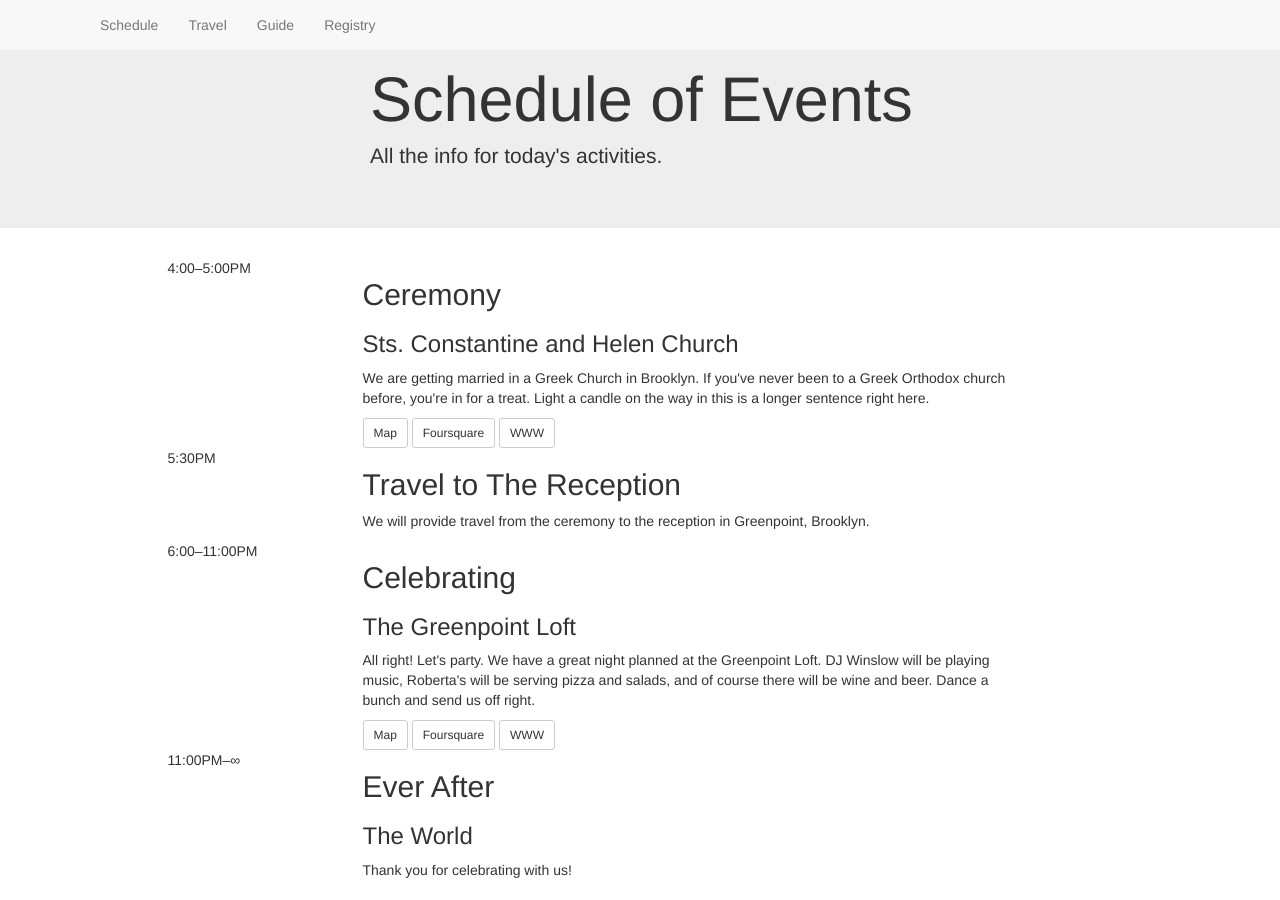
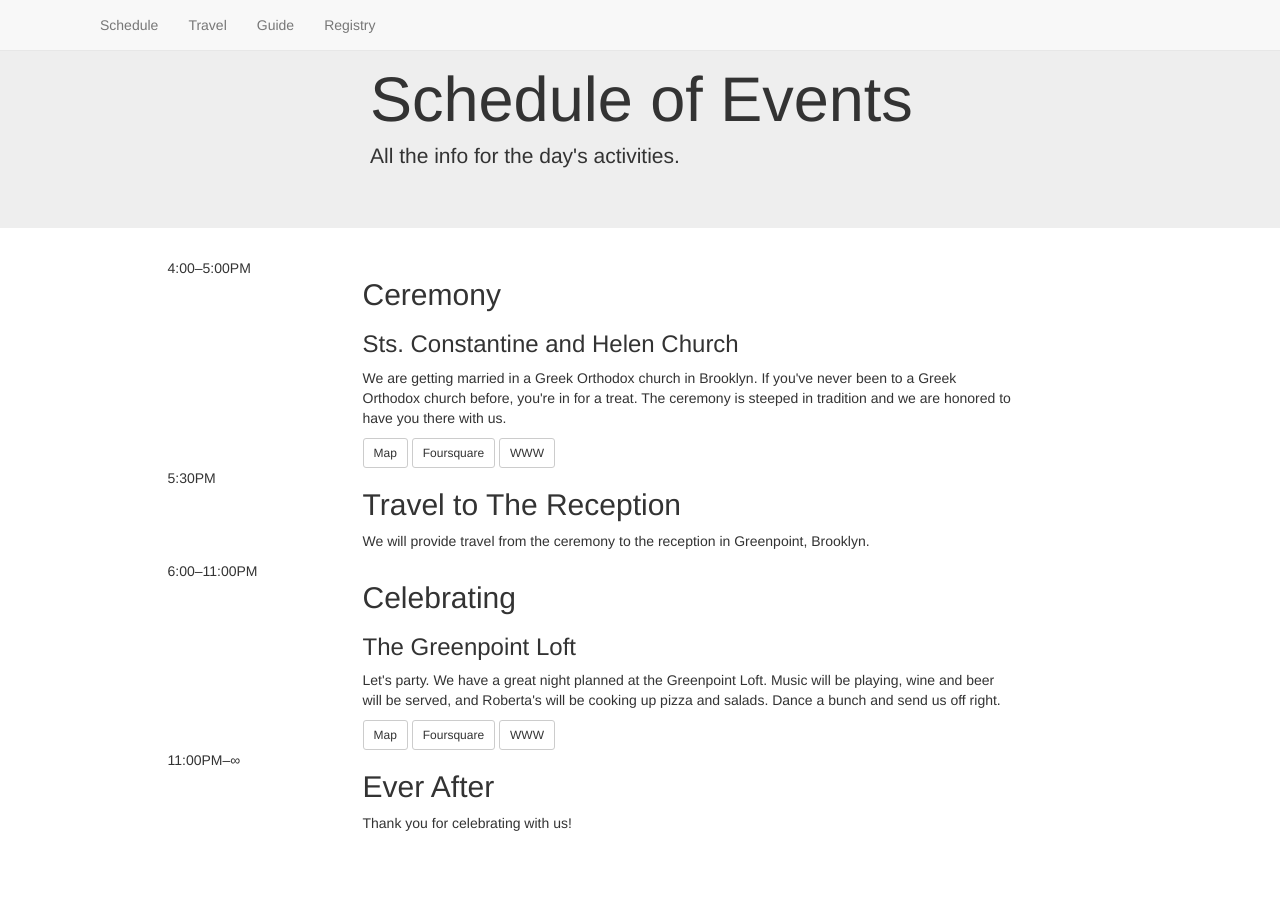
Before and after one commit to jpfinley/weddingSite, a Jekyll site: the page built from site/schedule.html, in a window 1280 px wide. Built offline with Jekyll 4.4.1, drawn with Linux system fonts in a browser that asks for light colours; nearby versions of some CDN libraries; Markdown is read by kramdown in place of the engine named in the settings.

Commit message:
copy for Schedule
closes  #36

```diff
--- a/site/schedule.html
+++ b/site/schedule.html
@@ -7,7 +7,7 @@ title: The Wedding of John and Jamie
   <div class="container">
     <div class="col-md-7 col-md-offset-3">
       <h1>Schedule of Events</h1>
-      <p>All the info for today's activities.</p>
+      <p>All the info for the day's activities.</p>
     </div>
   </div>
 </div>
@@ -21,7 +21,7 @@ title: The Wedding of John and Jamie
         <div class="col-md-7">
           <h2>Ceremony</h2>
           <h3>Sts. Constantine and Helen Church</h3>
-          <p>We are getting married in a Greek Church in Brooklyn. If you've never been to a Greek Orthodox church before, you're in for a treat. Light a candle on the way in this is a longer sentence right here.</p>
+          <p>We are getting married in a Greek Orthodox church in Brooklyn. If you've never been to a Greek Orthodox church before, you're in for a treat. The ceremony is steeped in tradition and we are honored to have you there with us.</p>
           <a class="btn btn-default btn-sm" href="https://www.google.com/maps/place/Saints+Constantine+and+Helen+Greek+Orthodox+Cathedral/" role="button">Map</a>
           <a class="btn btn-default btn-sm" href="http://4sq.com/adBFKL" role="button">Foursquare</a>
           <a class="btn btn-default btn-sm" href="http://stconstantinecathedral.org" role="button">WWW</a>
@@ -43,7 +43,7 @@ title: The Wedding of John and Jamie
         <div class="col-md-7">
           <h2>Celebrating</h2>
           <h3>The Greenpoint Loft</h3>
-          <p>All right! Let's party. We have a great night planned at the Greenpoint Loft. DJ Winslow will be playing music, Roberta's will be serving pizza and salads, and of course there will be wine and beer. Dance a bunch and send us off right.</p>
+          <p>Let's party. We have a great night planned at the Greenpoint Loft. Music will be playing, wine and beer will be served, and Roberta's will be cooking up pizza and salads. Dance a bunch and send us off right.</p>
           <a class="btn btn-default btn-sm" href="https://www.google.com/maps/place/Greenpoint+LOFT+wedding+venue/@40.728714,-73.959356,17z/data=!3m1!4b1!4m2!3m1!1s0x89c25941da21c287:0x1be4496c2ae105dc" role="button">Map</a>
           <a class="btn btn-default btn-sm" href="http://4sq.com/1cTKxqA" role="button">Foursquare</a>
           <a class="btn btn-default btn-sm" href="http://greenpointloft.com" role="button">WWW</a>
@@ -55,7 +55,6 @@ title: The Wedding of John and Jamie
         </div>
         <div class="col-md-7">
           <h2>Ever After</h2>
-          <h3>The World</h3>
           <p>Thank you for celebrating with us!</p>
         </div>
       </div>
```
